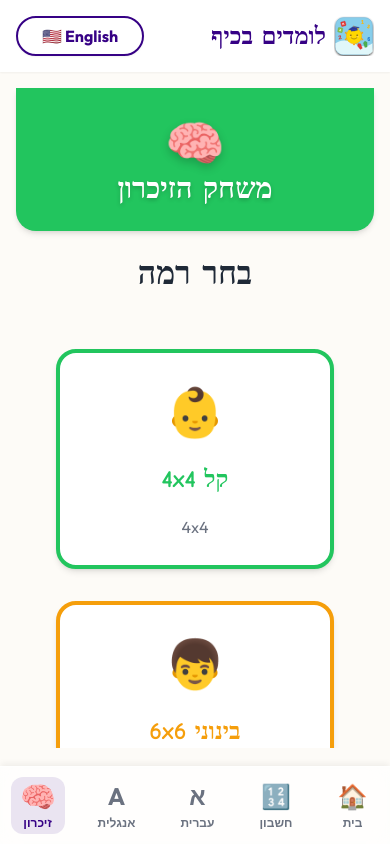
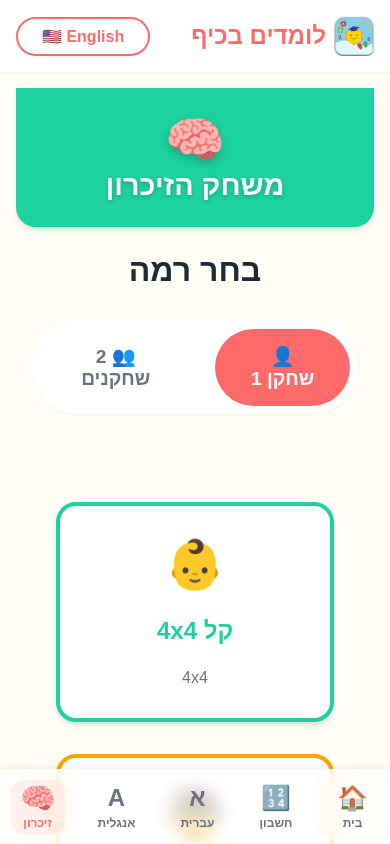
Before and after one commit to tzahita/kids-world, a React (Vite) app: page /memory in a window 390 px wide. Shown: the top 844 px of the page. Built offline with nearby package versions, Linux system fonts and the light colour scheme.

Commit message:
feat: Implement responsive styling for First Letter Quiz options, add player selection and multiplayer state for Memory Game, and refine global layout and theme.

```diff
--- a/src/components/FeaturePageLayout/FeaturePageLayoutStyled.tsx
+++ b/src/components/FeaturePageLayout/FeaturePageLayoutStyled.tsx
@@ -3,7 +3,7 @@ import { motion } from 'framer-motion';
 
 export const PageWrapper = styled(motion.div)`
   width: 100%;
-  height: 100%;
+  flex: 1;
   display: flex;
   flex-direction: column;
 `;
@@ -40,8 +40,6 @@ export const ContentContainer = styled(motion.div)<{ $scrollable?: boolean }>`
   display: flex;
   flex-direction: column;
   justify-content: ${({ $scrollable }) => ($scrollable ? 'flex-start' : 'center')};
-  overflow-y: ${({ $scrollable }) => ($scrollable ? 'auto' : 'hidden')};
-  overflow-x: hidden;
 `;
 
 export const Card = styled.div`
--- a/src/components/MemoryGame/MemoryBoard.tsx
+++ b/src/components/MemoryGame/MemoryBoard.tsx
@@ -1,7 +1,8 @@
 import { useState, useEffect } from 'react';
-import { useParams, useNavigate } from 'react-router-dom';
+import { useParams, useNavigate, useLocation } from 'react-router-dom';
 import { useTranslation } from 'react-i18next';
 import { triggerConfetti } from '../../utils/confetti';
+import { theme } from '../../styles/theme';
 import {
   BoardContainer,
   StatsBar,
@@ -24,12 +25,22 @@ interface MemoryBoardProps {
 
 export default function MemoryBoard({ items }: MemoryBoardProps) {
   const { difficulty } = useParams();
+  const location = useLocation();
   const navigate = useNavigate();
   const { t } = useTranslation();
+
+  // Parse player count from URL
+  const queryParams = new URLSearchParams(location.search);
+  const playerCount = queryParams.get('players') === '2' ? 2 : 1;
+
   const [cards, setCards] = useState<MemoryCard[]>([]);
   const [flipped, setFlipped] = useState<number[]>([]);
   const [moves, setMoves] = useState(0);
   const [matchedCount, setMatchedCount] = useState(0);
+
+  // Multiplayer State
+  const [activePlayer, setActivePlayer] = useState(1); // 1 or 2
+  const [scores, setScores] = useState({ 1: 0, 2: 0 });
 
   const gridSize = difficulty === 'hard' ? 8 : difficulty === 'medium' ? 6 : 4;
   const pairCount = (gridSize * gridSize) / 2;
@@ -38,10 +49,8 @@ export default function MemoryBoard({ items }: MemoryBoardProps) {
     if (!items || items.length === 0) return;
 
     // Shuffle logic
-    // Ensure we have enough items, if not recycle
     let pool = items;
     if (items.length < pairCount) {
-        // Not enough items? repeat
         while (pool.length < pairCount) {
             pool = [...pool, ...items];
         }
@@ -49,7 +58,6 @@ export default function MemoryBoard({ items }: MemoryBoardProps) {
 
     const selectedItems = pool.slice(0, pairCount);
 
-    // Create pairs
     const deck = [...selectedItems, ...selectedItems]
       .sort(() => Math.random() - 0.5)
       .map((icon, index) => ({
@@ -63,10 +71,11 @@ export default function MemoryBoard({ items }: MemoryBoardProps) {
     setFlipped([]);
     setMoves(0);
     setMatchedCount(0);
+    setActivePlayer(1);
+    setScores({ 1: 0, 2: 0 });
   }, [difficulty, pairCount, items]);
 
   const handleCardClick = (index: number) => {
-    // Block if already flipped 2, or card is matched/flipped
     if (flipped.length >= 2 || cards[index].isFlipped || cards[index].isMatched) return;
 
     const newCards = [...cards];
@@ -77,19 +86,29 @@ export default function MemoryBoard({ items }: MemoryBoardProps) {
     if (flipped.length === 1) {
       setMoves((p) => p + 1);
       const firstIndex = flipped[0];
+
       if (newCards[firstIndex].icon === newCards[index].icon) {
         // Match!
         newCards[firstIndex].isMatched = true;
         newCards[index].isMatched = true;
         setCards(newCards);
         setFlipped([]);
+
+        // Update score for active player
+        setScores(prev => ({
+          ...prev,
+          [activePlayer]: prev[activePlayer as keyof typeof prev] + 1
+        }));
+
         setMatchedCount((p) => {
           const newCount = p + 1;
           if (newCount === pairCount) triggerConfetti();
           return newCount;
         });
+
+        // KEEP TURN for active player (bonus turn)
       } else {
-        // No match, flip back after delay
+        // No match, switch turn after delay
         setTimeout(() => {
           setCards((prev) => {
             const resetCards = [...prev];
@@ -98,6 +117,10 @@ export default function MemoryBoard({ items }: MemoryBoardProps) {
             return resetCards;
           });
           setFlipped([]);
+
+          if (playerCount === 2) {
+             setActivePlayer(current => current === 1 ? 2 : 1);
+          }
         }, 1000);
       }
     }
@@ -105,16 +128,47 @@ export default function MemoryBoard({ items }: MemoryBoardProps) {
 
   const isWon = matchedCount === pairCount;
 
+  const getWinnerMessage = () => {
+    if (scores[1] > scores[2]) return t('memory.winner', { count: 1 });
+    if (scores[2] > scores[1]) return t('memory.winner', { count: 2 });
+    return t('memory.tie');
+  };
+
   return (
     <BoardContainer>
       {!isWon && (
         <StatsBar>
+          {playerCount === 1 ? (
+             <>
                <span>{t('memory.moves')}: {moves}</span>
                <span>{t('memory.left')}: {pairCount - matchedCount}</span>
+             </>
+          ) : (
+             <div style={{ display: 'flex', gap: '2rem' }}>
+               <span style={{
+                 color: activePlayer === 1 ? theme.colors.primary : theme.colors.textMuted,
+                 textDecoration: activePlayer === 1 ? 'underline' : 'none'
+               }}>
+                 {t('memory.player1')}: {scores[1]}
+               </span>
+               <span style={{
+                 color: activePlayer === 2 ? theme.colors.secondary : theme.colors.textMuted,
+                 textDecoration: activePlayer === 2 ? 'underline' : 'none'
+               }}>
+                 {t('memory.player2')}: {scores[2]}
+               </span>
+             </div>
+          )}
         </StatsBar>
       )}
 
       {isWon && (
+        <div style={{ display: 'flex', flexDirection: 'column', alignItems: 'center' }}>
+          {playerCount === 2 && (
+             <h2 style={{ fontFamily: theme.typography.fontFun, fontSize: '2rem', color: theme.colors.primary }}>
+               {getWinnerMessage()}
+             </h2>
+          )}
           <RestartButton
             initial={{ scale: 0 }}
             animate={{ scale: 1 }}
@@ -124,6 +178,7 @@ export default function MemoryBoard({ items }: MemoryBoardProps) {
           >
             {t('memory.playAgain')} 🔄
           </RestartButton>
+        </div>
       )}
 
       <GameGrid $size={gridSize}>
@@ -136,7 +191,14 @@ export default function MemoryBoard({ items }: MemoryBoardProps) {
             animate={{ rotateY: card.isFlipped || card.isMatched ? 180 : 0 }}
             transition={{ duration: 0.3 }}
           >
-            <div style={{ transform: 'rotateY(180deg)' }}>
+            <div style={{
+              transform: (card.isFlipped || card.isMatched) ? 'rotateY(180deg)' : 'rotateY(0deg)',
+              width: '100%',
+              height: '100%',
+              display: 'flex',
+              alignItems: 'center',
+              justifyContent: 'center'
+            }}>
               {(card.isFlipped || card.isMatched) ? card.icon : <CardBack>?</CardBack>}
             </div>
           </Card>
--- a/src/components/MemoryGame/MemoryDifficultySelection.tsx
+++ b/src/components/MemoryGame/MemoryDifficultySelection.tsx
@@ -1,3 +1,4 @@
+import { useState } from 'react';
 import { useNavigate, useLocation } from 'react-router-dom';
 import { useTranslation } from 'react-i18next';
 import { theme } from '../../styles/theme';
@@ -8,11 +9,14 @@ import {
   DifficultyCard,
   CardIcon,
   CardTitle,
-  CardDesc
+  CardDesc,
+  PlayerSelectionContainer,
+  PlayerButton
 } from './MemoryDifficultySelectionStyled';
 
 export default function MemoryDifficultySelection() {
   const { t } = useTranslation();
+  const [playerCount, setPlayerCount] = useState<1 | 2>(1);
 
   const difficulties = [
     {
@@ -41,9 +45,29 @@ export default function MemoryDifficultySelection() {
   return (
     <Container>
       <Title>{t('memory.selectDifficulty')}</Title>
+
+      <PlayerSelectionContainer>
+        <PlayerButton
+          $isActive={playerCount === 1}
+          onClick={() => setPlayerCount(1)}
+        >
+          👤 {t('memory.onePlayer')}
+        </PlayerButton>
+        <PlayerButton
+          $isActive={playerCount === 2}
+          onClick={() => setPlayerCount(2)}
+        >
+          👥 {t('memory.twoPlayers')}
+        </PlayerButton>
+      </PlayerSelectionContainer>
+
       <CardsGrid>
         {difficulties.map((diff) => (
-          <DifficultyCard key={diff.id} to={diff.id} $color={diff.color}>
+          <DifficultyCard
+            key={diff.id}
+            to={`${diff.id}?players=${playerCount}`}
+            $color={diff.color}
+          >
             <CardIcon>{diff.icon}</CardIcon>
             <CardTitle $color={diff.color}>{diff.title}</CardTitle>
             <CardDesc>{diff.desc}</CardDesc>
--- a/src/components/MemoryGame/MemoryDifficultySelectionStyled.ts
+++ b/src/components/MemoryGame/MemoryDifficultySelectionStyled.ts
@@ -61,3 +61,33 @@ export const CardDesc = styled.p`
   color: ${({ theme }) => theme.colors.textMuted};
   font-size: 1rem;
 `;
+
+export const PlayerSelectionContainer = styled.div`
+  display: flex;
+  gap: ${({ theme }) => theme.spacing.md};
+  margin-bottom: ${({ theme }) => theme.spacing.lg};
+  background: white;
+  padding: ${({ theme }) => theme.spacing.xs};
+  border-radius: ${({ theme }) => theme.borderRadius.full};
+  box-shadow: ${({ theme }) => theme.shadows.sm};
+`;
+
+export const PlayerButton = styled(motion.button)<{ $isActive: boolean }>`
+  padding: ${({ theme }) => theme.spacing.sm} ${({ theme }) => theme.spacing.lg};
+  border-radius: ${({ theme }) => theme.borderRadius.full};
+  border: none;
+  background: ${({ $isActive, theme }) =>
+    $isActive ? theme.colors.primary : 'transparent'};
+  color: ${({ $isActive, theme }) =>
+    $isActive ? 'white' : theme.colors.textMuted};
+  font-family: ${({ theme }) => theme.typography.fontFun};
+  font-weight: bold;
+  font-size: 1.2rem;
+  cursor: pointer;
+  transition: all 0.2s;
+
+  &:hover {
+    color: ${({ $isActive, theme }) =>
+      $isActive ? 'white' : theme.colors.primary};
+  }
+`;
--- a/src/components/WordSearchGame/WordSearchGameStyled.ts
+++ b/src/components/WordSearchGame/WordSearchGameStyled.ts
@@ -85,7 +85,7 @@ export const RestartButton = styled.button`
   margin-top: ${({ theme }) => theme.spacing.lg};
   padding: ${({ theme }) => theme.spacing.md} ${({ theme }) => theme.spacing.xl};
   font-size: 1.5rem;
-  font-family: ${({ theme }) => theme.fonts.heading};
+  font-family: ${({ theme }) => theme.typography.fontFun};
   color: white;
   background: ${({ theme }) => theme.colors.primary};
   border: none;
@@ -96,7 +96,7 @@ export const RestartButton = styled.button`
 
   &:hover {
     transform: scale(1.05);
-    background: ${({ theme }) => theme.colors.primaryDark};
+    background: ${({ theme }) => theme.colors.primaryHover};
   }
 
   &:active {
--- a/src/layouts/MainLayout/MainLayoutStyled.tsx
+++ b/src/layouts/MainLayout/MainLayoutStyled.tsx
@@ -3,10 +3,9 @@ import { motion } from 'framer-motion';
 import { NavLink } from 'react-router-dom';
 
 export const AppContainer = styled.div`
-  height: 100vh;
+  min-height: 100vh;
   display: flex;
   flex-direction: column;
-  overflow: hidden; /* Prevent page scrolling */
   padding-bottom: 80px; /* Space for mobile nav */
 
   @media (min-width: 768px) {
@@ -86,7 +85,6 @@ export const MainContent = styled.main`
   max-width: 1200px;
   margin: 0 auto;
   padding: ${({ theme }) => theme.spacing.sm};
-  overflow: hidden;
   display: flex;
   flex-direction: column;
 `;
--- a/src/locales/en.ts
+++ b/src/locales/en.ts
@@ -3,6 +3,9 @@ export const en = {
     common: {
       kidsLearn: 'KidsLearn',
       comingSoon: 'Coming Soon! 🚀',
+    },
+    game: {
+      playAgain: 'Play Again 🔄',
     },
     nav: {
       home: 'Home',
@@ -79,6 +82,15 @@ export const en = {
       moves: 'Moves',
       left: 'Pairs Left',
       playAgain: 'Play Again',
+      players: 'Players',
+      onePlayer: '1 Player',
+      twoPlayers: '2 Players',
+      player1: 'Player 1',
+      player2: 'Player 2',
+      turn: "Player {{count}}'s Turn",
+      score: 'Score',
+      winner: 'Player {{count}} Wins! 🏆',
+      tie: "It's a Tie! 🤝",
       titleLetter: 'Letter Memory',
       desc: 'Find matching pairs of letters!',
       crossword: {
--- a/src/locales/he.ts
+++ b/src/locales/he.ts
@@ -3,6 +3,9 @@ export const he = {
     common: {
       kidsLearn: 'לומדים בכיף',
       comingSoon: 'בקרוב! 🚀',
+    },
+    game: {
+      playAgain: 'שחק שוב 🔄',
     },
     nav: {
       home: 'בית',
@@ -79,6 +82,15 @@ export const he = {
       moves: 'מהלכים',
       left: 'זוגות',
       playAgain: 'שחק שוב',
+      players: 'שחקנים',
+      onePlayer: 'שחקן 1',
+      twoPlayers: '2 שחקנים',
+      player1: 'שחקן 1',
+      player2: 'שחקן 2',
+      turn: "תור שחקן {{count}}",
+      score: 'ניקוד',
+      winner: 'שחקן {{count}} ניצח! 🏆',
+      tie: "תיקו! 🤝",
       titleLetter: 'זיכרון אותיות',
       desc: 'מצאו זוגות תואמים של אותיות!',
       difficulty: {
--- a/src/pages/Math/components/DifficultySelection/DifficultySelection.tsx
+++ b/src/pages/Math/components/DifficultySelection/DifficultySelection.tsx
@@ -23,7 +23,7 @@ export default function DifficultySelection() {
       id: 'medium',
       title: t('math.difficulty.medium'),
       icon: '🌲',
-      color: theme.colors.primary,
+      color: theme.colors.secondary,
     },
     {
       id: 'hard',
--- a/src/styles/GlobalStyles.ts
+++ b/src/styles/GlobalStyles.ts
@@ -1,6 +1,8 @@
 import { createGlobalStyle } from 'styled-components';
 
 export const GlobalStyles = createGlobalStyle`
+  @import url('https://fonts.googleapis.com/css2?family=Fredoka:wght@300..700&display=swap');
+
   * {
     box-sizing: border-box;
     margin: 0;
--- a/src/styles/theme.ts
+++ b/src/styles/theme.ts
@@ -1,12 +1,13 @@
 export const theme = {
   colors: {
-    primary: '#360185', // Indigo
-    primaryHover: '#360185c0',
-    secondary: '#f59e0b', // Amber/Orange
-    accent: '#ec4899', // Pink
-    success: '#22c55e',
-    error: '#ef4444', // Red
-    background: '#fdfbf7', // Warm off-white
+    primary: '#FF6B6B', // Warm Coral Red
+    primaryHover: '#EE5253',
+    secondary: '#FFA502', // Bright Orange
+    secondaryLight: '#FFEAA7', // Soft Light Yellow
+    accent: '#48DBFB', // Bright Blue
+    success: '#1DD1A1', // Mint Green
+    error: '#FF4757', // Bright Red
+    background: '#FFFDF6', // Creamy Warm White
     surface: '#ffffff',
     textMain: '#1f2937',
     textMuted: '#6b7280',
@@ -17,8 +18,8 @@ export const theme = {
     },
   },
   typography: {
-    fontMain: "'Outfit', sans-serif",
-    fontFun: "'Comic Neue', cursive",
+    fontMain: "'Fredoka', sans-serif",
+    fontFun: "'Fredoka', sans-serif",
   },
   spacing: {
     xs: '0.5rem',
```
Also changed, not shown: src/pages/Hebrew/games/FirstLetterQuiz/FirstLetterQuizStyled.ts (+20 -6 lines). Lines whose indentation alone changed are shown as unchanged.
